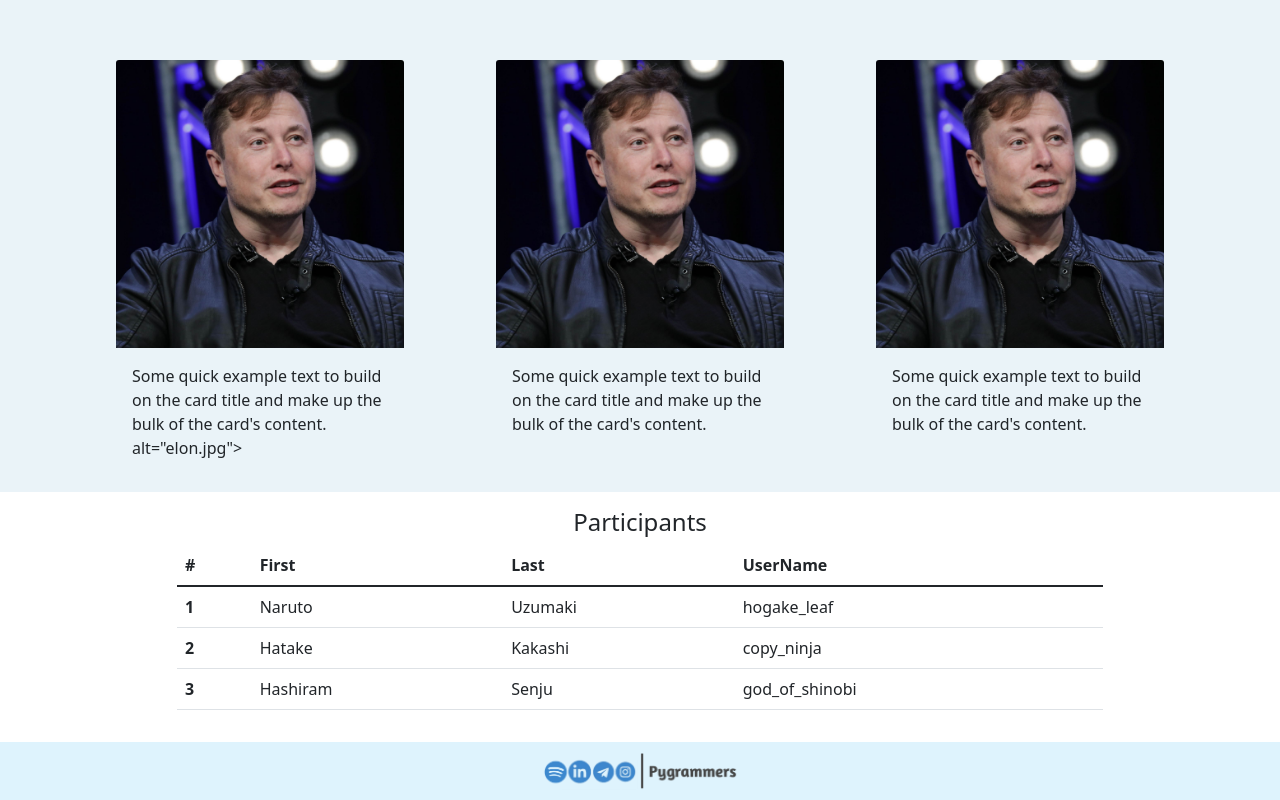
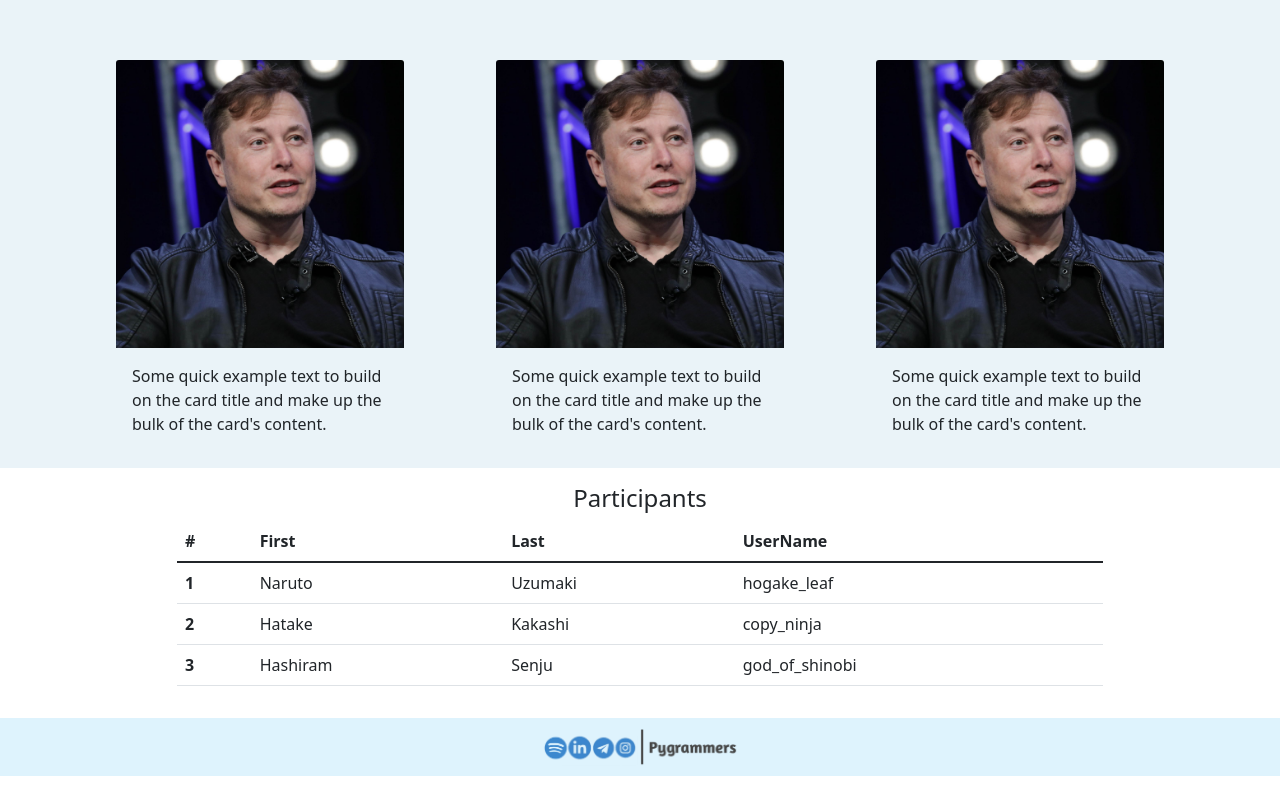
Before and after one commit to anukshav46/sample1, a plain HTML site: page index.html in a window 1280 px wide. Shown: the part 1898-2698 px from the top of the page. After the commit the page ends 2674 px from the top, so only its background shows below. Drawn offline with nearby package versions, Linux system fonts and the light colour scheme.

Commit message:
Update index.html

```diff
--- a/index.html
+++ b/index.html
@@ -147,7 +147,7 @@ secondary">
                     <div class="card-body">
                         <p class="card-text">Some quick example text to
                             build on the card title and make up the bulk of the card's content.</p>
-                        alt="elon.jpg">
+
                     </div>
                 </div>
             </div>
```
